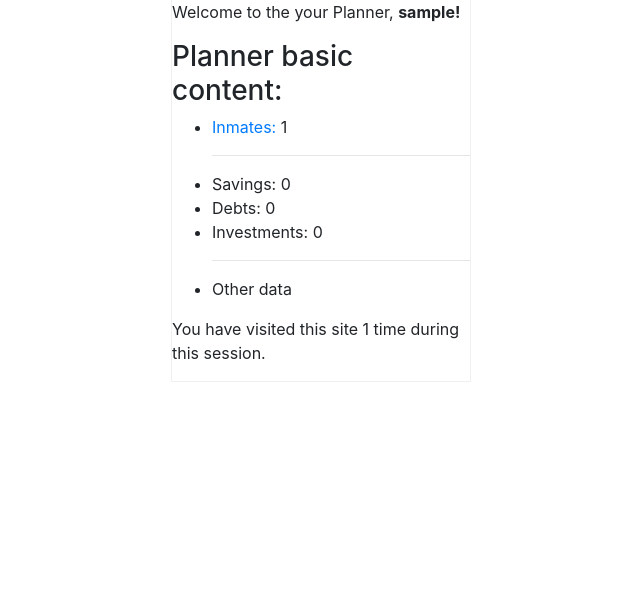
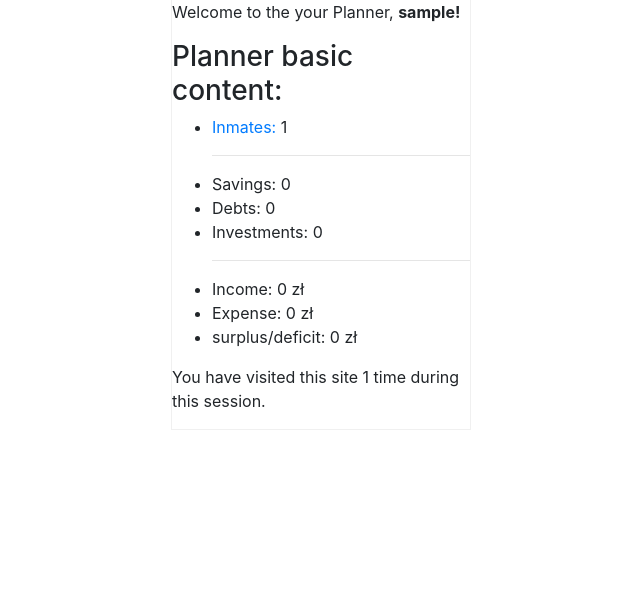
Before and after one commit to MarcinDJacz/Complete_Financial_Planner, a Django app: page / in a window 1280 px wide. Shown: the part 124-713 px from the top of the page, without its empty margins (319-959 px from the left). Run offline with Django 5.2, Linux system fonts and the light colour scheme; the visitor is signed in with stand-in values (Sample User, id 1); data comes from the database, SQL or seed files in the repository; data that the repository does not hold is empty.

Commit message:
feat(operations): add operations list view with template, urls, and styles

```diff
--- a/planner/urls.py
+++ b/planner/urls.py
@@ -1,5 +1,5 @@
 from django.urls import path
-from planner.views import index, InmatesListView, InmatesDetailView, UserSettingsView, ContactMessageView
+from planner.views import index, InmatesListView, InmatesDetailView, UserSettingsView, ContactMessageView, OperationsListView
 
 urlpatterns = [
     path("", index, name="index"),
@@ -7,6 +7,7 @@ urlpatterns = [
     path("inmates/<int:pk>", InmatesDetailView.as_view(), name="inmates_detail"),
     path("settings/", UserSettingsView.as_view(), name="user_settings"),
     path("contact/", ContactMessageView.as_view(), name="contact"),
+    path("operations/", OperationsListView.as_view(), name="operations"),
 ]
 
 app_name = "planner"
--- a/planner/views.py
+++ b/planner/views.py
@@ -1,7 +1,7 @@
 from django.shortcuts import render
 from django.urls import reverse_lazy
-
-from .models import CustomUser
+from django.db.models import Sum
+from .models import CustomUser, Operation
 from django.contrib.auth.decorators import login_required
 from django.contrib.auth.mixins import LoginRequiredMixin
 from django.views import generic
@@ -13,16 +13,24 @@ def index(request):
     num_inmates = CustomUser.objects.all().count()
     summary_savings = 0  # on start
     summary_debts = 0
-    # Budget.total_debt.all().count() # add to model budget total_debt
+    income_sum = Operation.objects.filter(category__type='INCOME').aggregate(total=Sum('amount'))['total'] or 0
+
+    expense_sum = Operation.objects.filter(category__type='EXPENSE').aggregate(total=Sum('amount'))['total'] or 0
+
+
     summary_investments = 0  # add to model budget total_investments
     num_visit = request.session.get('num_visit', 0)
     request.session['num_visit'] = num_visit + 1
+
     context = {
         "num_inmates": num_inmates,
+        "income_sum": income_sum,
+        "expense_sum": expense_sum,
         "summary_savings": summary_savings,
         "summary_debts": summary_debts,
         "summary_investments": summary_investments,
         "num_visit": num_visit + 1,
+        "surplus_deficit": (income_sum - expense_sum)
     }
     return render(request, 'planner/index.html', context)
 
@@ -56,3 +64,8 @@ class ContactMessageView(generic.FormView):
             form.instance.user = self.request.user
         form.save()
         return super().form_valid(form)
+
+class OperationsListView(LoginRequiredMixin, generic.ListView):
+    model = Operation
+    template_name = "planner/operations_list.html"
+    context_object_name = "operations"
--- a/static/css/style.css
+++ b/static/css/style.css
@@ -35,3 +35,10 @@ h1{
   border: 1px #f0f0f0 solid;
   margin: 0 auto;
 }
+
+.positive{
+  color: green;
+}
+.negative{
+  color: red;
+}
--- a/templates/includes/bottom_nav.html
+++ b/templates/includes/bottom_nav.html
@@ -14,7 +14,7 @@
     </li>
 
     <li>
-      <a href="" class="nav-icon d-flex align-items-center justify-content-center">
+      <a href="{% url 'planner:operations' %}" class="nav-icon d-flex align-items-center justify-content-center">
         <img src="{% static 'icons/operations.svg' %}" alt="Operations" />
       </a>
     </li>
--- a/templates/planner/index.html
+++ b/templates/planner/index.html
@@ -16,7 +16,9 @@
       <li>Debts: {{ summary_debts }} </li>
       <li>Investments: {{ summary_investments }} </li>
       <hr>
-      <li>Other data</li>
+      <li>Income: {{ income_sum }} zł</li>
+      <li>Expense: {{ expense_sum }} zł</li>
+      <li class="{% if surplus_deficit > 0 %}positive{% elif surplus_deficit < 0 %}negative{% endif %}">surplus/deficit: {{ surplus_deficit  }} zł</li>
     </ul>
     <p>You have visited this site {{ num_visit }} time{{ num_visit|pluralize }} during this session.</p>
   </div>
```
Also changed, not shown: templates/planner/operations_list.html (added, +36 -0 lines).
